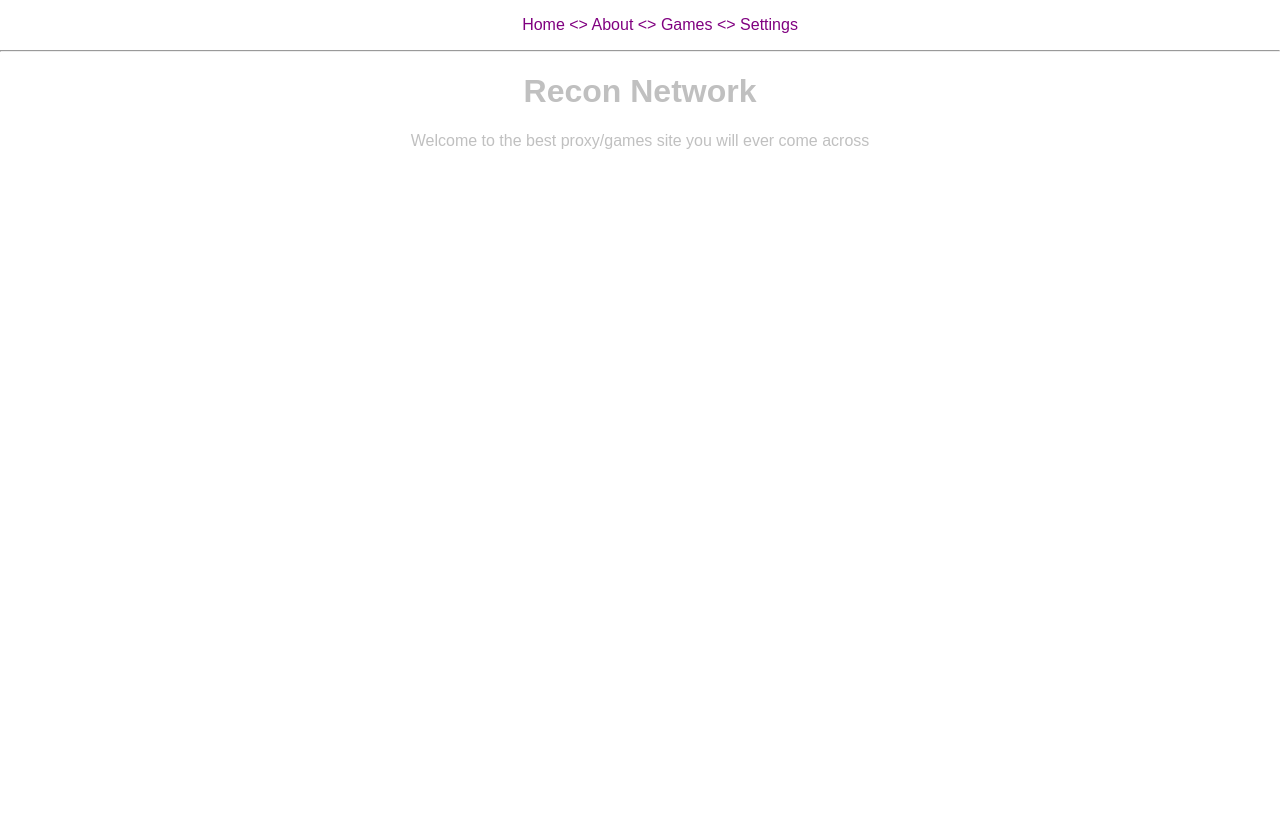
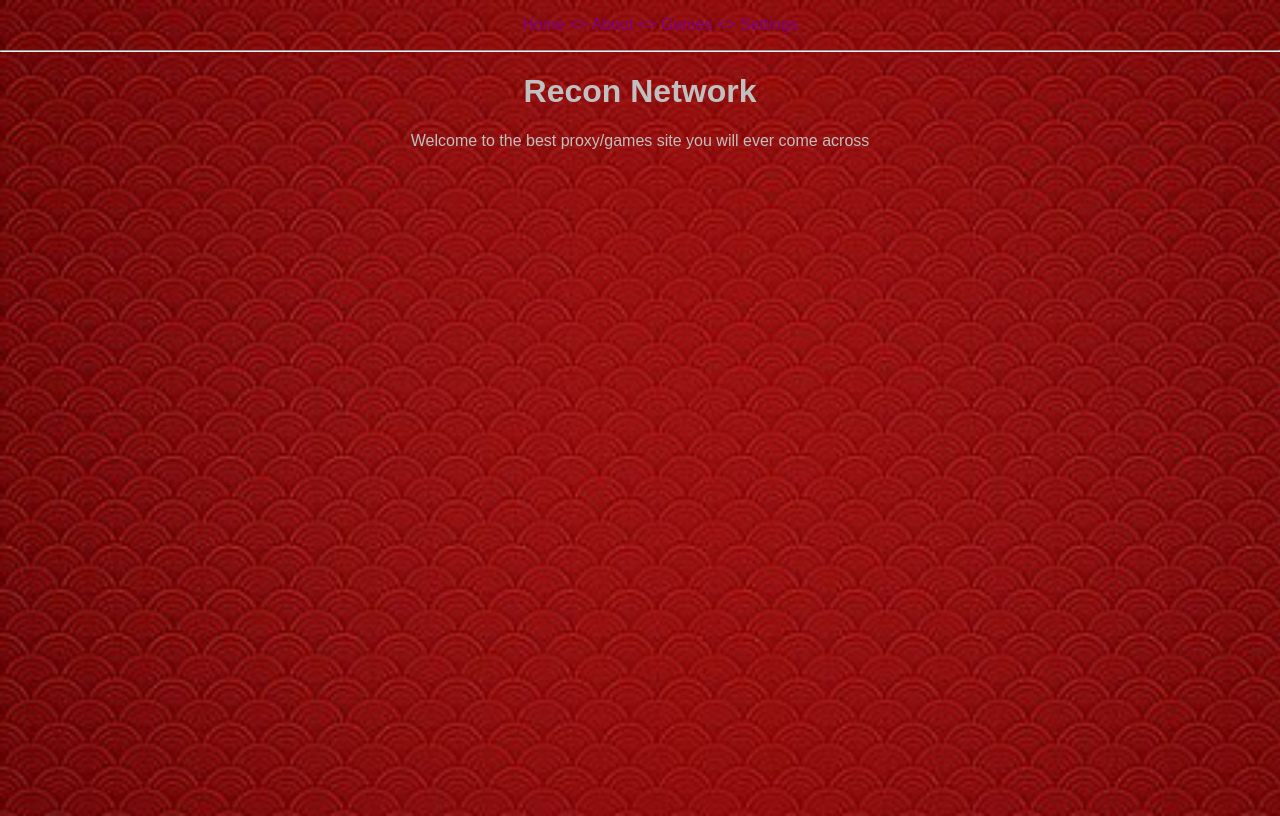
Before and after one commit to enterheadlines/Recon-, a plain HTML site: page index.html in a window 1280 px wide. Drawn offline with Linux system fonts and the light colour scheme.

Commit message:
Update style.css

```diff
--- a/style.css
+++ b/style.css
@@ -1,6 +1,6 @@
 *
 body{
-    background-image: url(' ');
+    background-image: url('Screenshot 2024-04-03 21.47.55.png');
     background-size: cover;
 
 
```
